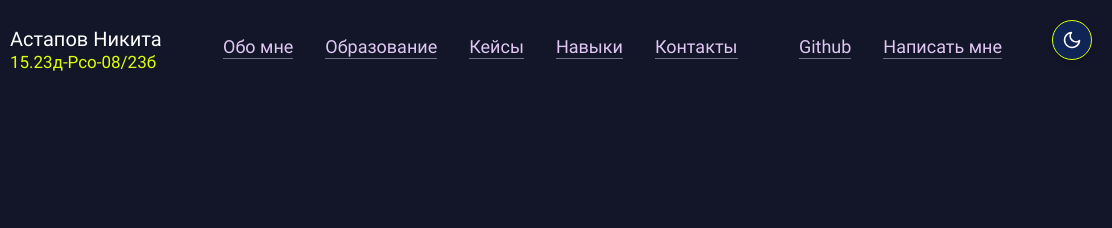
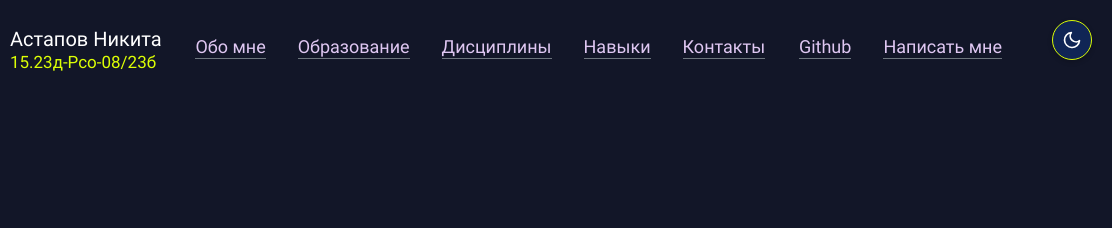
Before and after one commit to LikeLaze/sait, a plain HTML site: page index.html in a window 1280 px wide. Shown: the top 228 px of the page, 168-1280 px from the left. Drawn offline with Linux system fonts and the light colour scheme; a web font is replaced by a local one.

Commit message:
Add the thing 5

```diff
--- a/index.html
+++ b/index.html
@@ -38,7 +38,7 @@
                   <a href="#education" class="nav-link link-purple link-border-bottom">Образование</a>
                 </li>
                 <li class="nav-item mx-3">
-                  <a href="#cases" class="nav-link link-purple link-border-bottom">Кейсы</a>
+                  <a href="#cases" class="nav-link link-purple link-border-bottom">Дисциплины</a>
                 </li>
                 <li class="nav-item mx-3">
                   <a href="#skills" class="nav-link link-purple link-border-bottom">Навыки</a>
```
